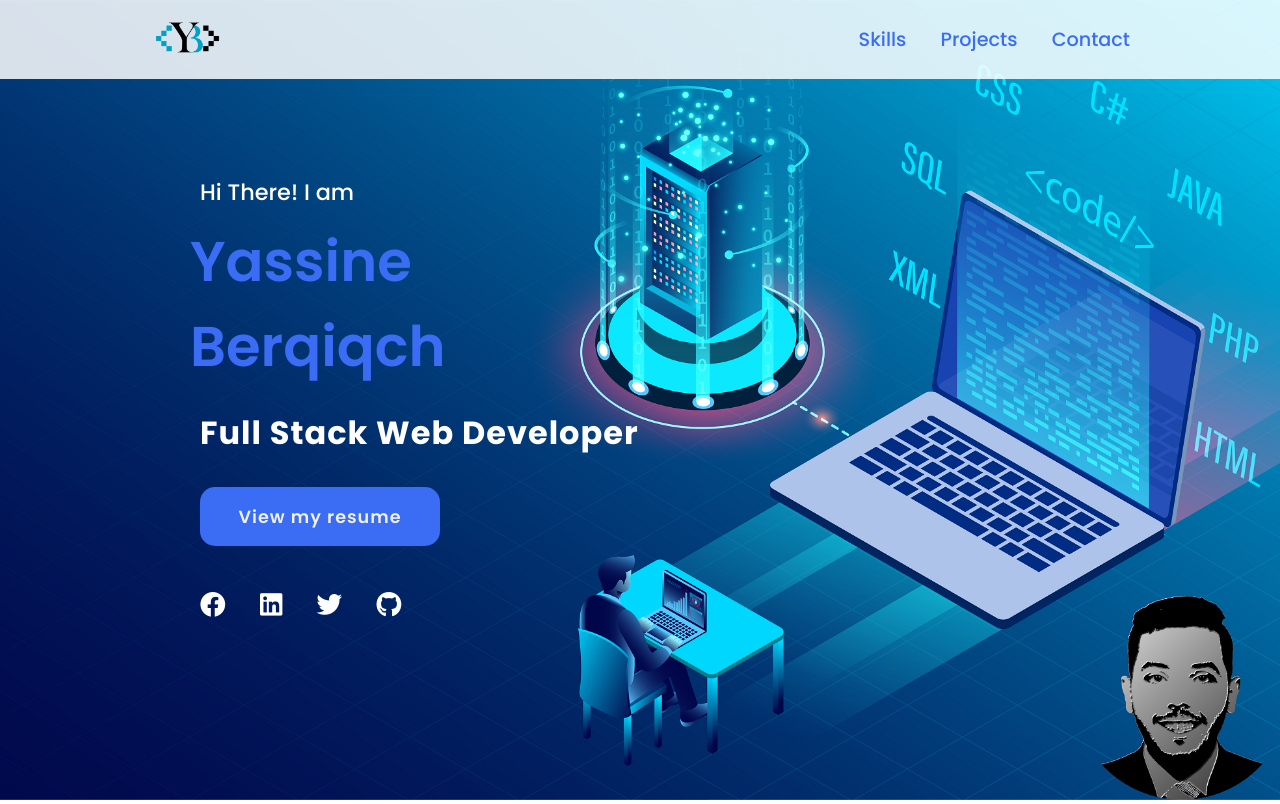
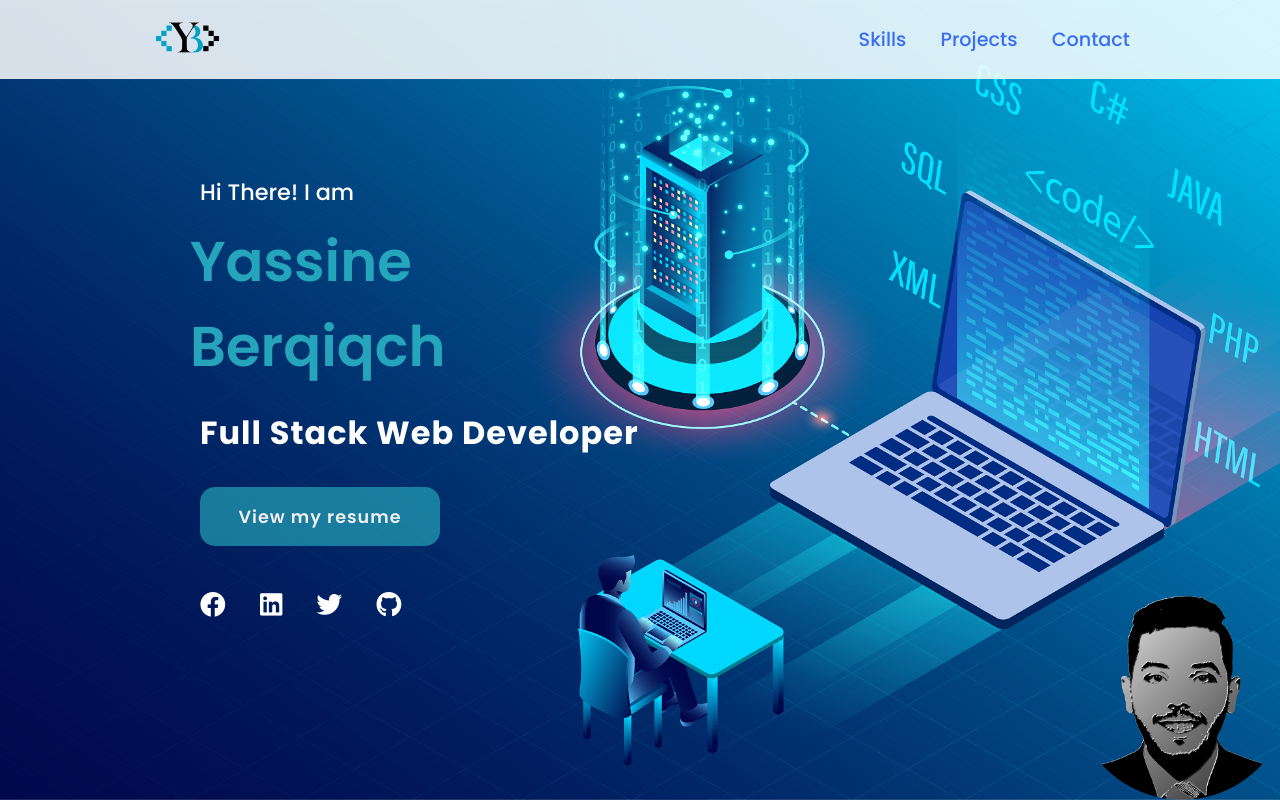
Before and after one commit to aperskii/MyPortfolio, a PHP site: page / in a window 1280 px wide. Shown: the top 804 px of the page. Run offline with PHP 8.4, Linux system fonts and the light colour scheme; some libraries are stand-ins or nearby versions.

Commit message:
Update style.css

```diff
--- a/style.css
+++ b/style.css
@@ -56,7 +56,7 @@ section{
 .main h2 span{
   display: inline-block;
   margin: 10px;
-    color: #3a6cf4;
+    color: #29b0c2e8;
     font-size: 2.5em;
     font-weight: 600;
     position: relative;
@@ -73,7 +73,7 @@ section{
 }
 .main-btn{
     color: #f0f0f0;
-    background-color: #3a6cf4;
+    background-color: #29b0c29f;
     text-decoration: none;
     font-size: 1.1em;
     font-weight: 600;
```
